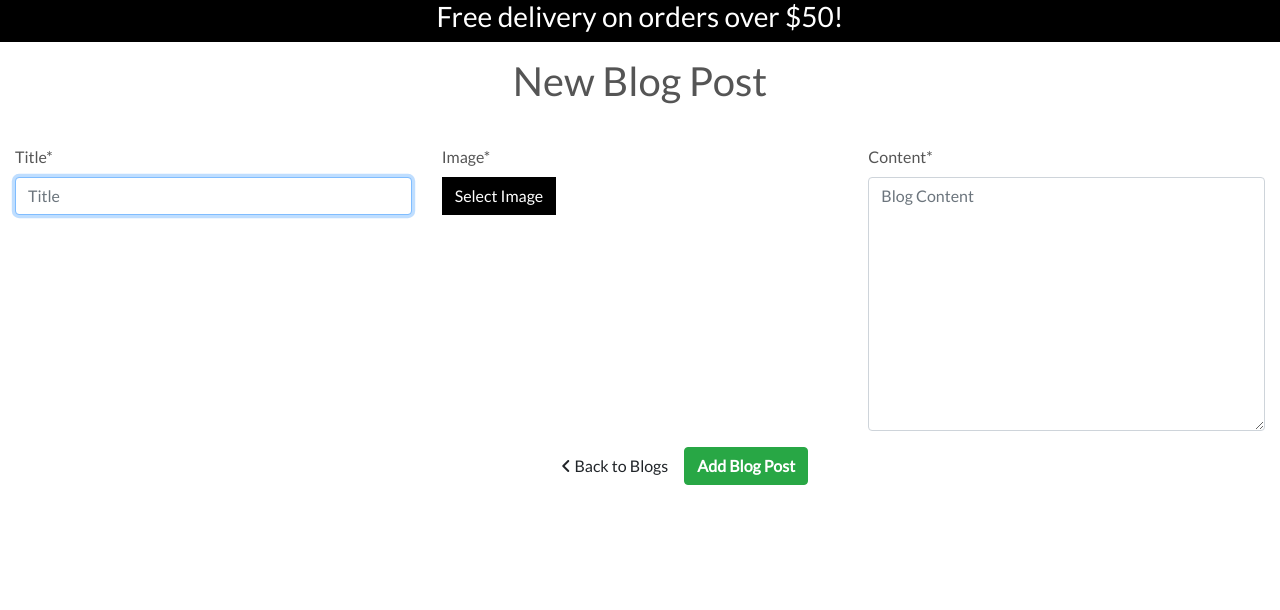
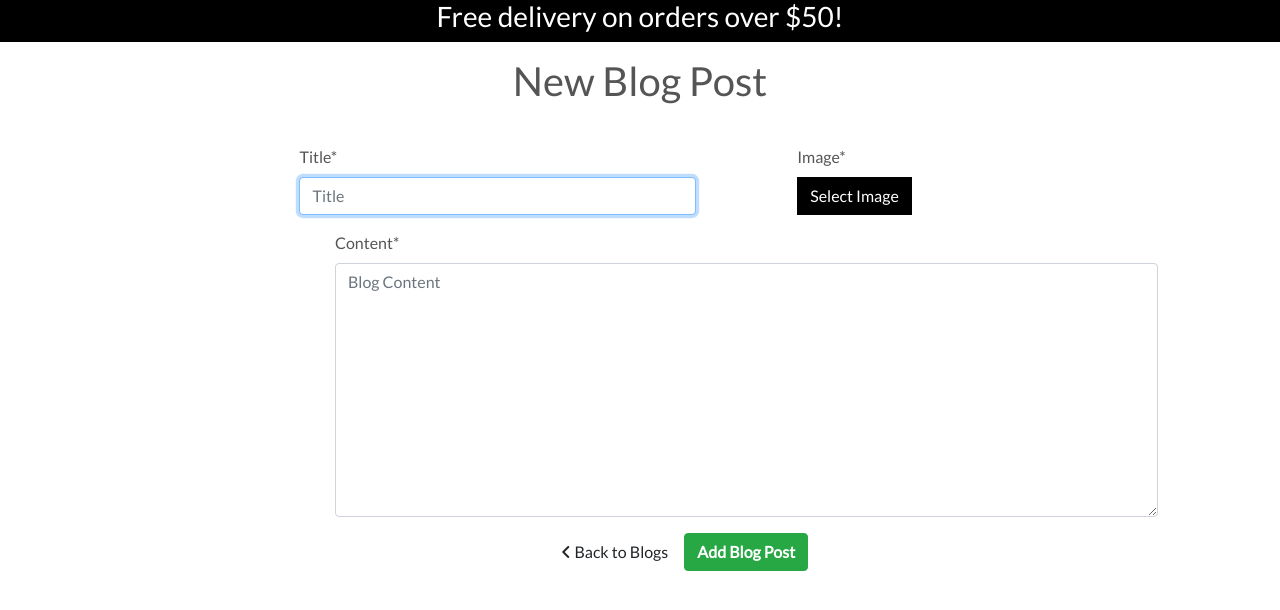
Before and after one commit to Code-Institute-Submissions/Siobhanmcc-django_JanResub, a Django app: page /blog/add_post/ in a window 1280 px wide. Shown: the part 96-706 px from the top of the page. Run offline with Django 3.2, Linux system fonts and the light colour scheme; a user stored in the database is signed in; some libraries are stand-ins or nearby versions.

Commit message:
Update form classes to add blog post

```diff
--- a/blog/templates/blog/add_post.html
+++ b/blog/templates/blog/add_post.html
@@ -26,13 +26,13 @@
         <form method="POST" action="{% url 'add_blog_post' %}" enctype="multipart/form-data" id="theform">
             {% csrf_token %}
             <div class="row blog-form">
-                <div class="col-sm-10 col-md-5 col-lg-4">
+                <div class="col-12 col-sm-10 offset-sm-1 col-md-5 offset-md-1 col-lg-4 offset-lg-2">
                     {{ form.title | as_crispy_field }}
                 </div>
-                <div class="col-sm-10 col-md-5 col-lg-4">
+                <div class="col-12 col-sm-10 offset-sm-1 col-md-5 offset-md-0 col-lg-4">
                     {{ form.image | as_crispy_field }}
                 </div>
-                <div class="col-sm-10 col-md-5 col-lg-4">
+                <div class="col-12 col-sm-10 offset-sm-1 col-md-10 offset-md-1 col-lg-8 offset-lg-2">
                     {{ form.content | as_crispy_field }}
                 </div>
                 <div class="col-12 col-sm-10 offset-sm-1 col-md-5 offset-md-1 col-lg-4 offset-lg-2 mb-3">
```
